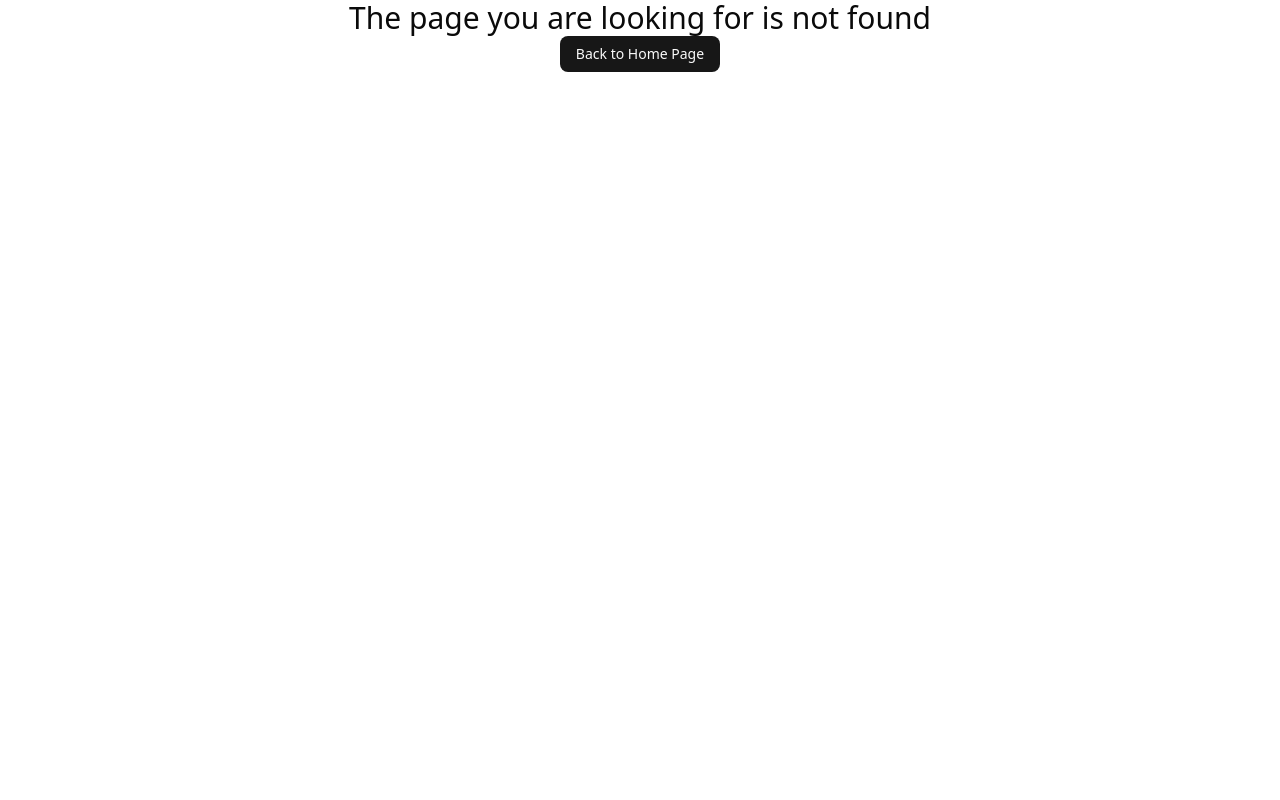
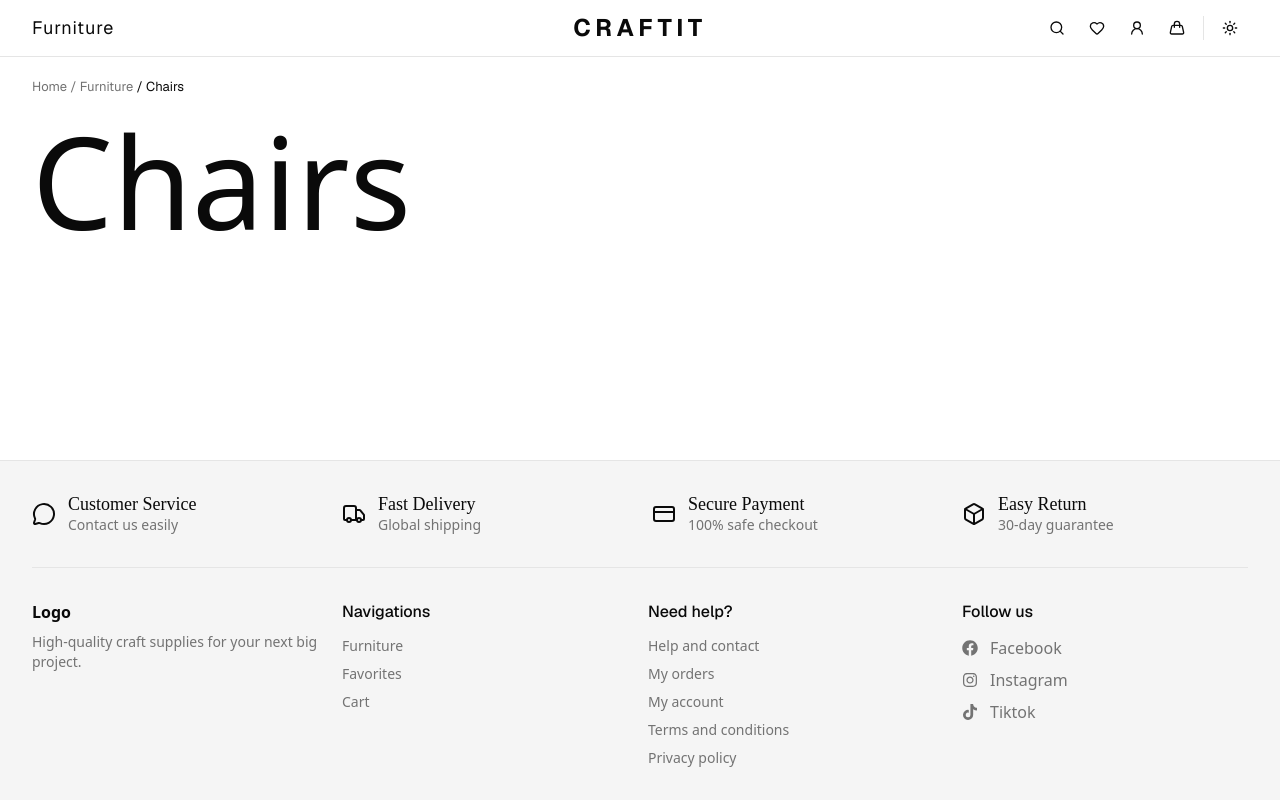
Before and after one commit to King-Hard/crafit-furniture, a Next.js app: page /chairs in a window 1280 px wide. Before the commit this address had no page. Built offline with nearby package versions, Linux system fonts and the light colour scheme.

Commit message:
Tanginamo

```diff
--- /dev/null
+++ b/app/(main-layout)/beds&frames/page.tsx
@@ -0,0 +1,17 @@
+import Link from "next/link";
+
+export default function BedsFrames(){
+  return(
+    <div>
+      <div className="text-[13px] font-sans py-5">
+        <Link href="/" className="text-muted-foreground hover:text-foreground">Home </Link>
+        <Link href="/furniture" className="text-muted-foreground hover:text-foreground">/ Furniture </Link> /
+        <span> Beds & Frames</span>
+      </div>
+
+      <h1 className="text-9xl">
+        Beds & Frames
+      </h1>
+    </div>
+  );
+}
--- /dev/null
+++ b/app/(main-layout)/cabinets/page.tsx
@@ -0,0 +1,17 @@
+import Link from "next/link";
+
+export default function Cabinets(){
+  return(
+    <div>
+      <div className="text-[13px] font-sans py-5">
+        <Link href="/" className="text-muted-foreground hover:text-foreground">Home </Link>
+        <Link href="/furniture" className="text-muted-foreground hover:text-foreground">/ Furniture </Link> /
+        <span> Cabinets</span>
+      </div>
+
+      <h1 className="text-9xl">
+        Cabinets
+      </h1>
+    </div>
+  );
+}
--- /dev/null
+++ b/app/(main-layout)/chairs/page.tsx
@@ -0,0 +1,17 @@
+import Link from "next/link";
+
+export default function Chairs(){
+  return(
+    <div>
+      <div className="text-[13px] font-sans py-5">
+        <Link href="/" className="text-muted-foreground hover:text-foreground">Home </Link>
+        <Link href="/furniture" className="text-muted-foreground hover:text-foreground">/ Furniture </Link> /
+        <span> Chairs</span>
+      </div>
+
+      <h1 className="text-9xl">
+        Chairs
+      </h1>
+    </div>
+  );
+}
--- a/app/(main-layout)/furniture/page.tsx
+++ b/app/(main-layout)/furniture/page.tsx
@@ -3,21 +3,33 @@ import Link from "next/link";
 
 export default function Furniture(){
   return (
-    <div className="mx-auto px-4 md:px-8">
+    <div className="">
       <div className="text-[13px] font-sans py-5">
         <Link href="/" className="text-muted-foreground hover:text-foreground">Home </Link>
-        <Link href="/furniture" className="">/ Furniture </Link>
+        <Link href="/furniture">/ Furniture </Link>
       </div>
 
       <h1 className="font-['Times_New_Roman',_serif] text-center tracking-wider text-5xl lg:text-7xl">
         Furniture
       </h1>
 
-      <div className="flex items-center justify-center gap-3 py-8">
+      <div className="flex items-center justify-center py-8 gap-2 lg:gap-3">
         <Button className="text-sm lg:text-base">See all</Button>
-        <Button variant="outline" className="text-sm lg:text-base">Tables</Button>
-        <Button variant="outline" className="text-sm lg:text-base">Chairs</Button>
-        <Button variant="outline" className="text-sm lg:text-base">Cabinets</Button>
+        <Link href="/chairs">
+          <Button variant="outline" className="text-sm lg:text-base">Chairs</Button>
+        </Link>
+
+        <Link href="/tables">
+          <Button variant="outline" className="text-sm lg:text-base">Tables</Button>
+        </Link>
+
+        <Link href="/cabinets">
+          <Button variant="outline" className="text-sm lg:text-base">Cabinets</Button>
+        </Link>
+
+        <Link href="/beds&frames">
+          <Button variant="outline" className="text-sm lg:text-base">Bed & Frames</Button>
+        </Link>
       </div>
     </div>
   );
--- a/app/(main-layout)/layout.tsx
+++ b/app/(main-layout)/layout.tsx
@@ -1,3 +1,4 @@
+import Footer from "@/components/crafit-compo/footer";
 import Header from "@/components/crafit-compo/header";
 import React from "react";
 
@@ -7,9 +8,14 @@ export default function MainLayout({
   children: React.ReactNode;
 }>) {
   return (
-    <div>
-      <Header/>
+    <div className="flex flex-col min-h-screen">
+      <Header />
+
+      <main className="flex-grow w-full px-4 md:px-8">
         {children}
+      </main>
+
+      <Footer />
     </div>
   );
 }
--- a/app/(main-layout)/page.tsx
+++ b/app/(main-layout)/page.tsx
@@ -1,9 +1,15 @@
-import { ModeToggle } from "@/components/ui/mode-toggle";
-
 export default function Home() {
   return (
     <div>
-      <ModeToggle/>
+      <div>
+        Hero Image
+      </div>
+
+      <section>
+        <div>Furniture</div>
+        <div>Customization</div>
+        <div>Woods</div>
+      </section>
     </div>
   );
 }
--- /dev/null
+++ b/app/(main-layout)/tables/page.tsx
@@ -0,0 +1,17 @@
+import Link from "next/link";
+
+export default function Tables(){
+  return(
+    <div>
+      <div className="text-[13px] font-sans py-5">
+        <Link href="/" className="text-muted-foreground hover:text-foreground">Home </Link>
+        <Link href="/furniture" className="text-muted-foreground hover:text-foreground">/ Furniture </Link> /
+        <span> Tables</span>
+      </div>
+
+      <h1 className="text-9xl">
+        Tables
+      </h1>
+    </div>
+  );
+}
--- a/components/auth-form.tsx
+++ b/components/auth-form.tsx
@@ -77,9 +77,11 @@ export default function AuthForm() {
             </Field>
 
             <Field className="text-center">
-              <Link href="" className="text-xs font-medium text-muted-foreground hover:text-Linkrimary underline underline-offset-4 transition-colors">
-                Privacy Policy & Terms
-              </Link>
+
+                <Link href="" className="underline underline-offset-4 text-xs font-medium text-muted-foreground">
+                  Privacy Policy & Terms
+                </Link>
+
             </Field>
           </FieldGroup>
         </form>
--- a/components/crafit-compo/footer.tsx
+++ b/components/crafit-compo/footer.tsx
@@ -1,16 +1,90 @@
-export default function Footer(){
-  return(
-    <div>
-      <section  className="grid grid-cols-4 border-b py-4">
-        <div>Logo and description</div>
-        <div>Navigations</div>
-        <div>Our Services</div>
-        <div>Social Media</div>
+import { Box, CreditCard, MessageCircle, Truck } from "lucide-react";
+import { FaFacebook, FaInstagram, FaTiktok } from "react-icons/fa";
+
+export default function Footer() {
+  return (
+    <footer className="w-full px-4 lg:px-8 border-t bg-accent">
+      <section className="grid grid-cols-2 lg:grid-cols-4 gap-6 py-8 border-b">
+        <div className="flex items-center gap-3">
+          <MessageCircle className="shrink-0" />
+          <div>
+            <h1 className="text-lg font-['Times_New_Roman',_serif] leading-tight">Customer Service</h1>
+            <p className="text-muted-foreground text-sm">Contact us easily</p>
+          </div>
+        </div>
+
+        <div className="flex items-center gap-3">
+          <Truck className="shrink-0" />
+          <div>
+            <h1 className="text-lg font-['Times_New_Roman',_serif] leading-tight">Fast Delivery</h1>
+            <p className="text-muted-foreground text-sm">Global shipping</p>
+          </div>
+        </div>
+
+        <div className="flex items-center gap-3">
+          <CreditCard className="shrink-0" />
+          <div>
+            <h1 className="text-lg font-['Times_New_Roman',_serif] leading-tight">Secure Payment</h1>
+            <p className="text-muted-foreground text-sm">100% safe checkout</p>
+          </div>
+        </div>
+
+        <div className="flex items-center gap-3">
+          <Box className="shrink-0" />
+          <div>
+            <h1 className="text-lg font-['Times_New_Roman',_serif] leading-tight">Easy Return</h1>
+            <p className="text-muted-foreground text-sm">30-day guarantee</p>
+          </div>
+        </div>
       </section>
 
-      <section>
+      <section className="grid grid-cols-1 md:grid-cols-4 gap-6 py-8">
+        <div className="space-y-2 col-span-1">
+          <p className="font-bold">Logo</p>
+          <p className="text-sm text-muted-foreground">High-quality craft supplies for your next big project.</p>
+        </div>
 
+        <div className="grid grid-cols-2 gap-4 col-span-1 md:col-span-2">
+          <div>
+            <h3 className="font-medium mb-3 font-sans text-base">Navigations</h3>
+            <ul className="text-sm space-y-2 text-muted-foreground">
+              <li>Furniture</li>
+              <li>Favorites</li>
+              <li>Cart</li>
+            </ul>
+          </div>
+          <div>
+            <h3 className="font-medium mb-3 font-sans text-base">Need help?</h3>
+            <ul className="text-sm space-y-2 text-muted-foreground">
+              <li>Help and contact</li>
+              <li>My orders</li>
+              <li>My account</li>
+              <li>Terms and conditions</li>
+              <li>Privacy policy</li>
+            </ul>
+          </div>
+        </div>
+
+        <div className="col-span-1">
+          <h3 className="font-medium mb-3 font-sans text-base">Follow us</h3>
+          <div className="space-y-2">
+            <div className="flex items-center gap-3 text-muted-foreground">
+              <FaFacebook/>
+              <h1>Facebook</h1>
+            </div>
+
+             <div className="flex items-center gap-3 text-muted-foreground">
+              <FaInstagram/>
+              <h1>Instagram</h1>
+            </div>
+
+             <div className="flex items-center gap-3 text-muted-foreground">
+              <FaTiktok/>
+              <h1>Tiktok</h1>
+            </div>
+          </div>
+        </div>
       </section>
-    </div>
-  )
+    </footer>
+  );
 }
```
